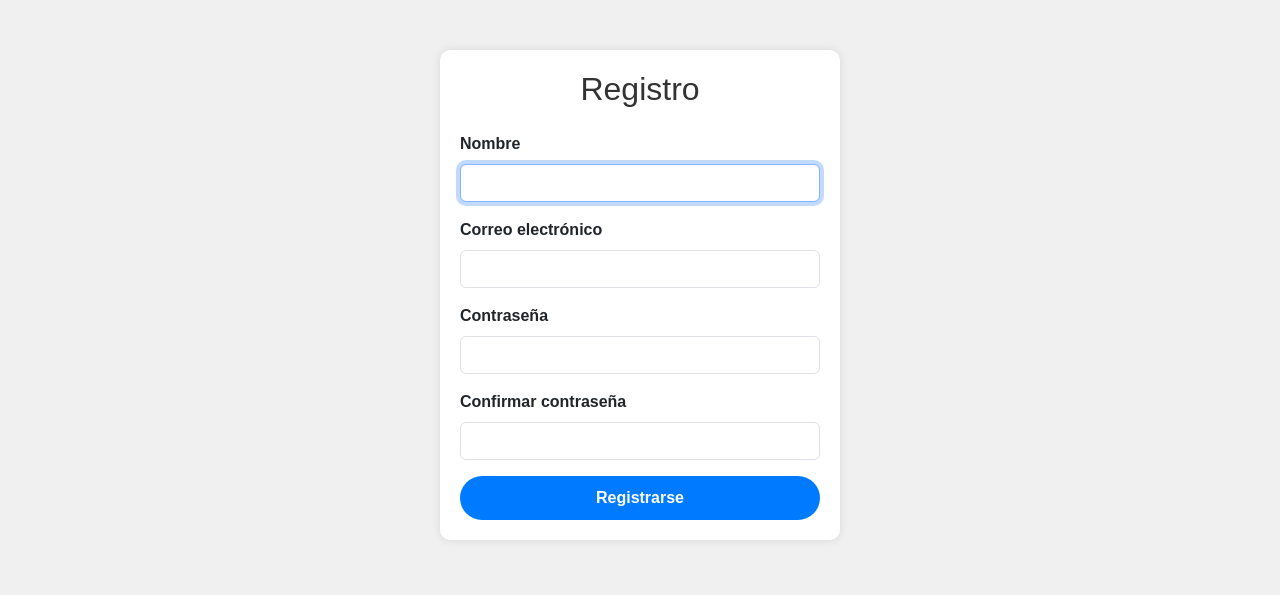
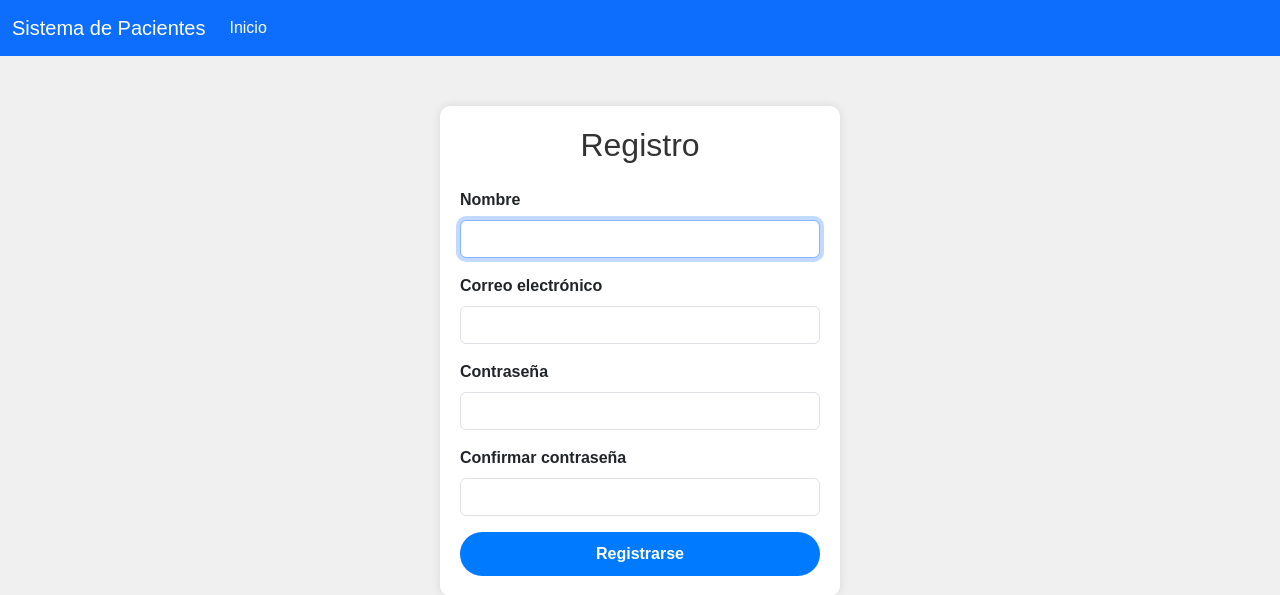
Before and after one commit to ejp16/pneumonia-detection, a Django app: page /usuario/register/ in a window 1280 px wide. Shown: the top 595 px of the page. Run offline with Django 5.2, Linux system fonts and the light colour scheme; some libraries are stand-ins or nearby versions.

Commit message:
Navbar a la pagina de registro. Se cancela el deploy hasta que sepa docker

```diff
--- a/pneumonia_detection/pneumonia_detection/settings.py
+++ b/pneumonia_detection/pneumonia_detection/settings.py
@@ -90,7 +90,7 @@ DATABASES = {
         'ENGINE': 'django.db.backends.mysql',
         'NAME': os.getenv('DATABASE_NAME'),
         'USER': os.getenv('DATABASE_USER'),
-        'PASSWORD': os.getenv('DATABASE_PASSWORD'),
+        'PASSWORD': os.getenv('DATABASE_PASSWORD', ""),
         'HOST':os.getenv('DATABASE_HOST'),
         'PORT':os.getenv('DATABASE_PORT'),
         'OPTIONS': {'charset': 'utf8mb4'}
--- a/pneumonia_detection/usuario/templates/registro.html
+++ b/pneumonia_detection/usuario/templates/registro.html
@@ -12,6 +12,22 @@
 </head>
 
 <body>
+
+
+<nav class="navbar navbar-expand-lg navbar-dark bg-primary">
+    <div class="container-fluid">
+        <a class="navbar-brand" href="#"><i class="bi bi-hospital"></i> Sistema de Pacientes</a>
+        <button class="navbar-toggler" type="button" data-bs-toggle="collapse" data-bs-target="#navbarContent" aria-controls="navbarContent" aria-expanded="false" aria-label="Toggle navigation">
+            <span class="navbar-toggler-icon"></span>
+        </button>
+        <div class="collapse navbar-collapse" id="navbarContent">
+            <ul class="navbar-nav me-auto mb-2 mb-lg-0">
+                <li class="nav-item">
+                    <a class="nav-link active" aria-current="page" href="{% url 'index_medico' %}"><i class="bi bi-house-door"></i> Inicio</a>
+                </li>
+        </div>
+    </div>
+  </nav>
 
 {% if form.errors %}
     {% for field in form %}
```
